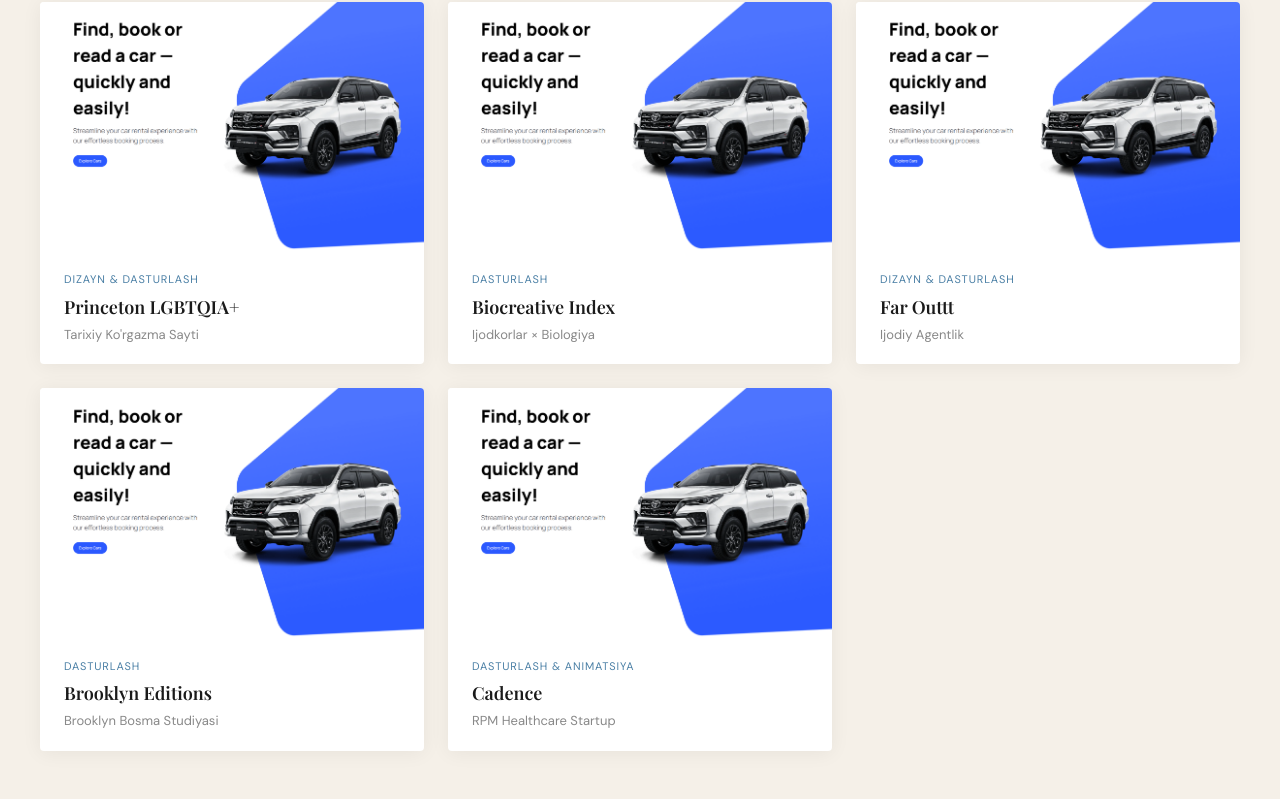
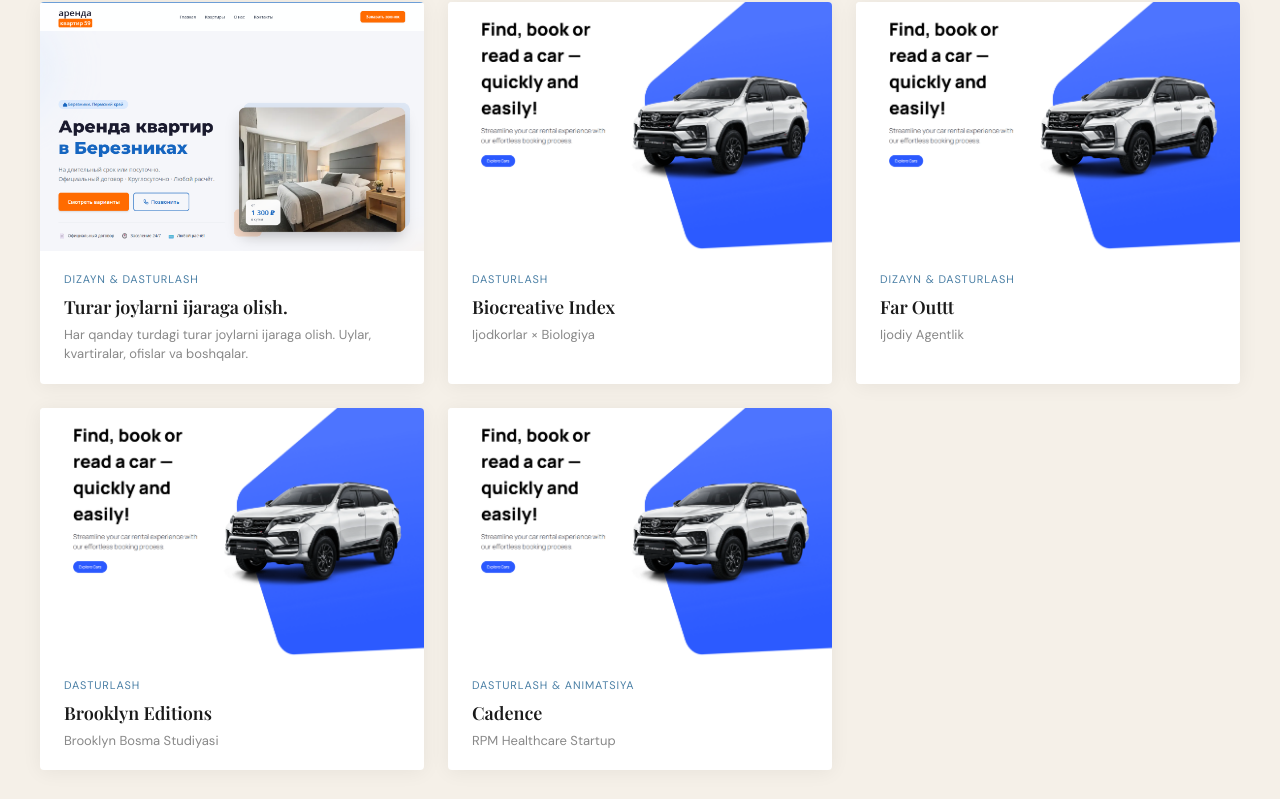
Before and after one commit to MuhammmadRizo/portfolio_one, a Next.js app: page / in a window 1280 px wide. Shown: the part 1536-2335 px from the top of the page. Built offline with nearby package versions, Linux system fonts and the light colour scheme; a web font is replaced by a local one.

Commit message:
New Project add

```diff
--- a/components/PortfolioSection.tsx
+++ b/components/PortfolioSection.tsx
@@ -5,6 +5,7 @@ import Image from "next/image";
 import CarShowCase from "../assets/cars_showcase.png"
 import AvtoElektr from "../assets/avto_elektrika.png"
 import Suv from "../assets/sendo_shop.png"
+import Arenda from "../assets/arenda_kv.png"
 
 const projects = [
   {
@@ -39,12 +40,12 @@ const projects = [
   },
   {
     id: 4,
-    title: "Princeton LGBTQIA+",
-    subtitle: "Tarixiy Ko'rgazma Sayti",
-    img: CarShowCase,
+    title: "Turar joylarni ijaraga olish.",
+    subtitle: "Har qanday turdagi turar joylarni ijaraga olish. Uylar, kvartiralar, ofislar va boshqalar.",
+    img: Arenda,
     url: "#",
     description:
-      "Yuzlab intervyu va og'zaki tarixlarni o'z ichiga olgan onlayn ko'rgazma. Bunday loyihalar veb-saytlarning qudratiga ishontiradigan.",
+      "Bu loyiha turar joylarni ijaraga olish uchun mo'ljallangan. Figma dizaynlarini ishlab chiqdim, barcha animatsiyalarni men qo'shdim. Hozirda faqat statik sahifa, lekin kelajakda to'liq ishlaydigan saytga aylantirishni rejalashtirmoqdaman.",
     role: "Dizayn & Dasturlash",
   },
   {
```
Also changed, not shown: assets/arenda_kv.png (added).
